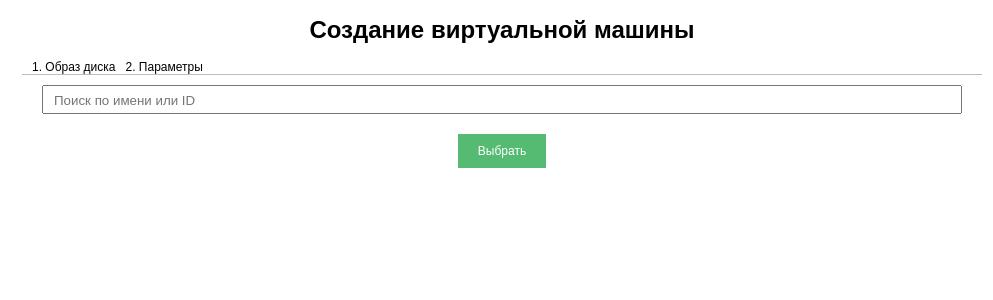
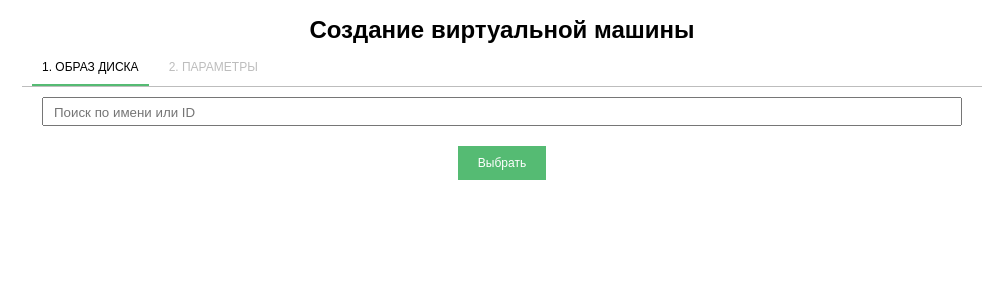
Before and after one commit to andrewosipov/croc, a React (Create React App) app: page /step1 in a window 1280 px wide. Shown: the top 300 px of the page, without its empty margins (138-1131 px from the left). Built offline with nearby package versions, Linux system fonts and the light colour scheme.

Commit message:
update Stepper with props and without links

```diff
--- a/src/components/Stepper.js
+++ b/src/components/Stepper.js
@@ -9,10 +9,14 @@ class Stepper extends Component {
 
     render() {
         const {activeStep} = this.props;
+        const activeClassName = 'Stepper__item--active';
+        const isActiveStep1 = activeStep === 1 ? activeClassName : '';
+        const isActiveStep2 = activeStep === 2 ? activeClassName : '';
+
         return (
             <ul className="Stepper">
-              <li className="Stepper__list-item">1. Образ диска</li>
-              <li className="Stepper__list-item">2. Параметры</li>
+              <li className={`Stepper__item ${isActiveStep1}`}>1. Образ диска</li>
+              <li className={`Stepper__item ${isActiveStep2}`}>2. Параметры</li>
             </ul>
         );
     }
--- a/src/styles/Stepper.css
+++ b/src/styles/Stepper.css
@@ -6,21 +6,16 @@
     border-bottom: 1px solid #bdbdbd;
 }
 
-.Stepper__list-item {
+.Stepper__item {
     list-style: none;
     display: inline-flex;
-    padding: 0;
+    padding: 0 10px 10px 10px;
     margin: 0 10px 0 0;
+    color: #bdbdbd;
+    text-transform: uppercase;
 }
 
-.Stepper__link {
-    text-decoration: none;
-    text-transform: uppercase;
-    color: #bdbdbd;
-    padding: 0 10px 10px 10px;
-}
-
-.Stepper__link--active {
+.Stepper__item--active {
     border-bottom: 2px solid #55bb73;
     color: #000;
 }
```
